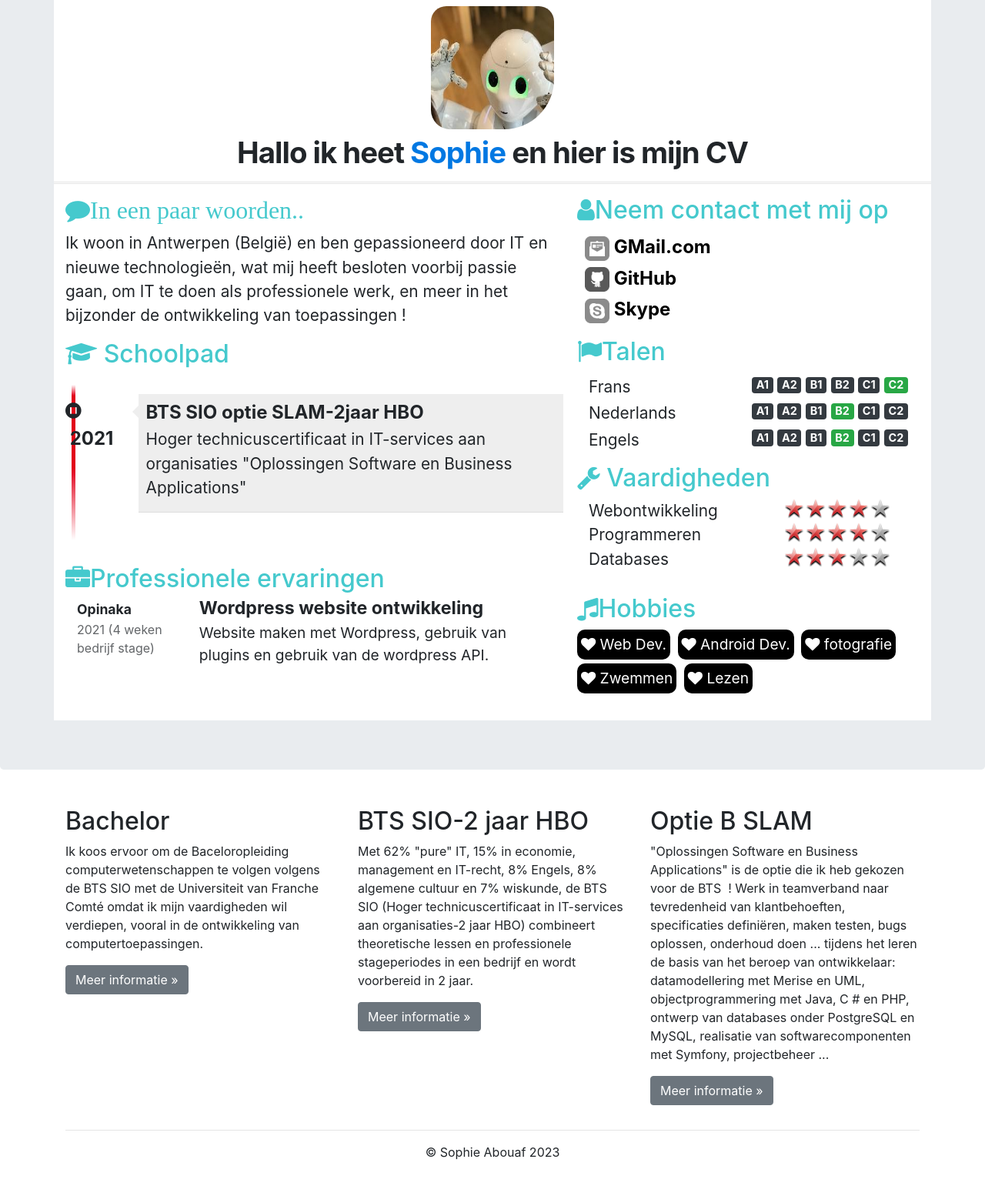
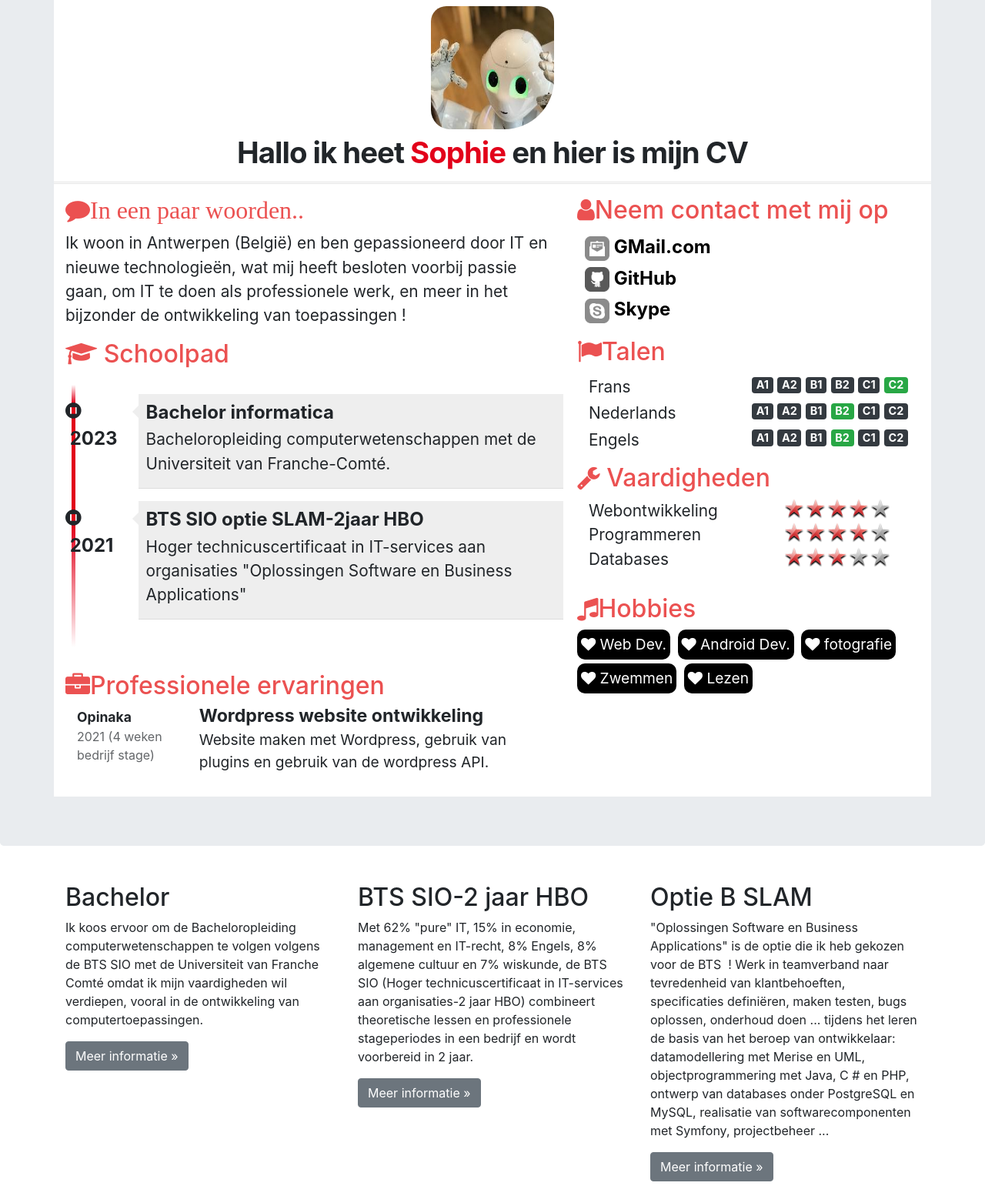
Before and after one commit to sophie348/portfolio, a plain HTML site: page pagina/cv.html in a window 1280 px wide. Shown: the part 91-1645 px from the top of the page at 77% size. Before the commit the page ends 1616 px from the top, so only its background shows below. Drawn offline with nearby package versions, Linux system fonts and the light colour scheme.

Commit message:
licence2023

```diff
--- a/css/accueil.css
+++ b/css/accueil.css
@@ -18,8 +18,7 @@ and open the template in the editor.
 .jumbotron {
     padding-bottom: 32px;
     margin-top: 20px;
-
-}
+    }
 
 #bouton li {
     display: inline;
--- a/css/cv.css
+++ b/css/cv.css
@@ -57,7 +57,7 @@ and open the template in the editor.
 }
 
 #cv-intro h1 span {
-    color: rgb(0, 120, 226);
+    color: rgb(226, 0, 26);
 }
 
 #cv-intro:after {
@@ -84,7 +84,7 @@ and open the template in the editor.
 }
 
 .rubrique h2 {
-    color: rgb(69, 201, 205);
+    color: rgba(228, 25, 25, 0.756);
 }
 
 .rubrique h2::before {
--- a/pagina/cv.html
+++ b/pagina/cv.html
@@ -65,7 +65,7 @@ and open the template in the editor.
 
                             </ul>
                         </li>
-                        <li class="nav-item"><a href="pagina/contact.html" class="nav-link"><span class="fa fa-envelope"></span>Contact</a></li>
+                        <li class="nav-item"><a href="../pagina/contact.html" class="nav-link"><span class="fa fa-envelope"></span>Contact</a></li>
                     </ul>
 
                 </div>
@@ -106,6 +106,15 @@ and open the template in the editor.
                         <div class="rubrique clearfix">
                             <h2><span class="fa fa-graduation-cap"></span> Schoolpad</h2>
                             <ul id="parcours" class="clearfix">
+                                <li>
+                                    <div class="date float-left">
+                                        <span class="fa fa-stop-circle"></span>&nbsp;2023
+                                    </div>
+                                    <div class="details float-right">
+                                        <h3>Bachelor informatica</h3>
+                                        <p>Bacheloropleiding computerwetenschappen met de Universiteit van Franche-Comté. </p>
+                                    </div>
+                                </li>
                                 <li>
                                     <div class="date float-left">
                                         <span class="fa fa-stop-circle"></span>&nbsp;2021
@@ -236,7 +245,7 @@ and open the template in the editor.
                 <div class="row">
                     <div class="col-lg-4">
                         <h2>Bachelor</h2>
-                        <p>Ik koos ervoor om de Baceloropleiding computerwetenschappen te volgen volgens de BTS SIO  met de Universiteit van Franche Comté omdat ik mijn vaardigheden wil verdiepen, vooral in de ontwikkeling van computertoepassingen. </p>
+                        <p>Ik koos ervoor om de Bacheloropleiding computerwetenschappen te volgen volgens de BTS SIO  met de Universiteit van Franche Comté omdat ik mijn vaardigheden wil verdiepen, vooral in de ontwikkeling van computertoepassingen. </p>
                         <p><a class="btn btn-secondary" href="https://www.orientation.com/diplomes/licence-informatique" target="_blank" role="button">Meer informatie »</a></p>
                     </div>
                     <div class="col-lg-4">
```
Also changed, not shown: pages/cv.html (+10 -0 lines), 1 other file.
